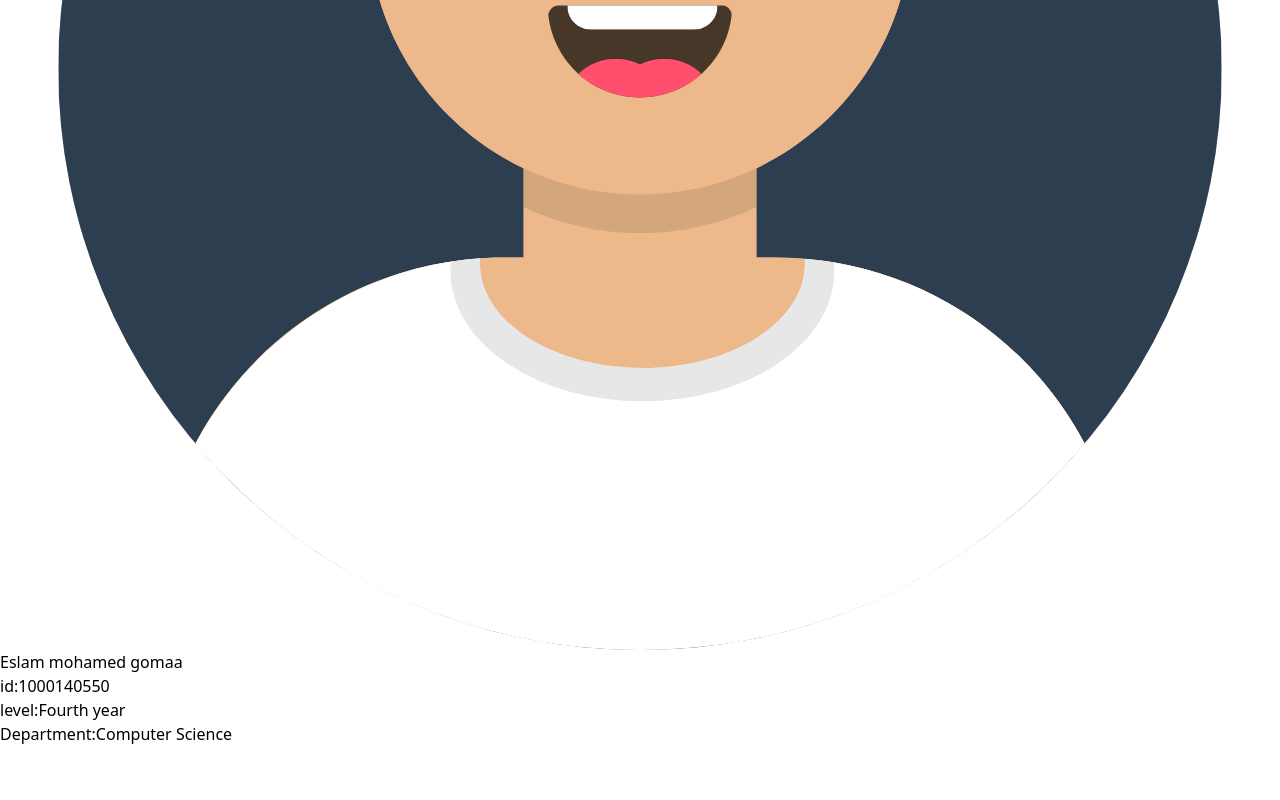
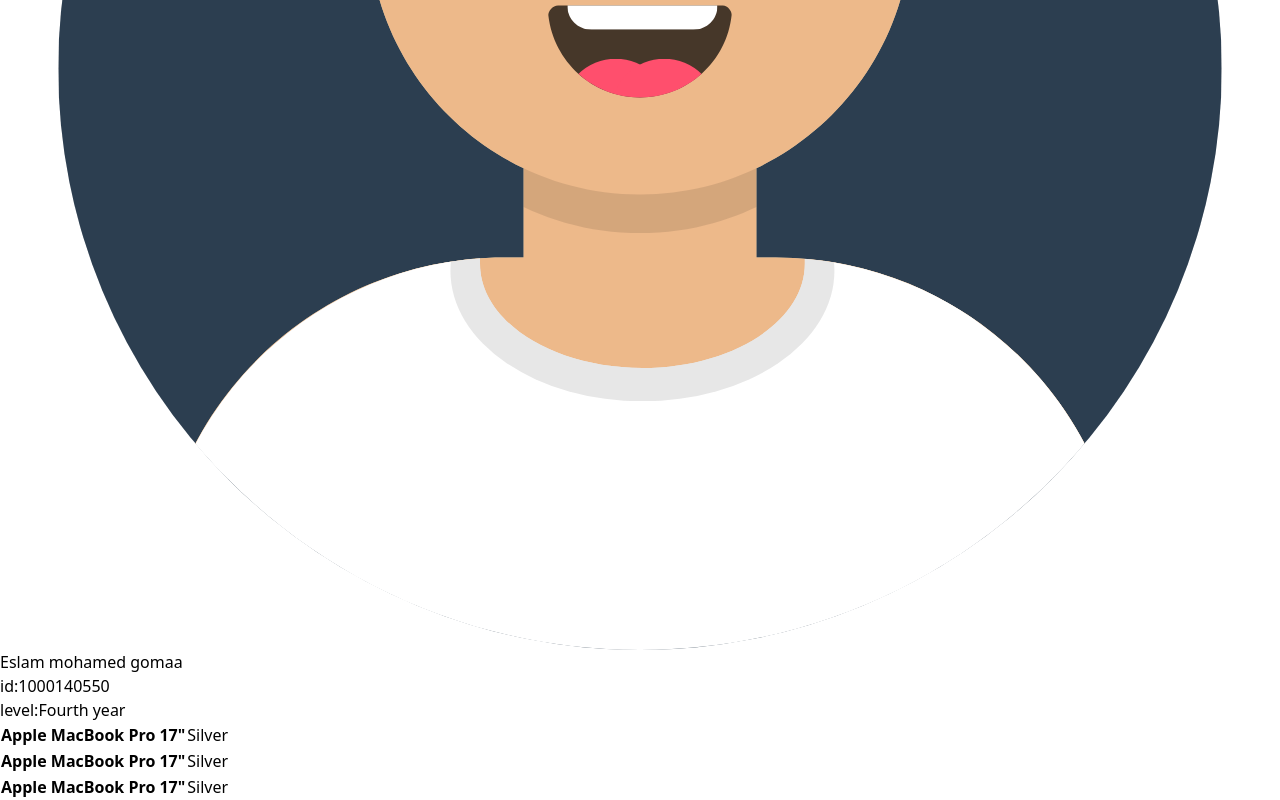
Before and after one commit to Eslam-Mohamed-G/student-portal, a React (Vite) app: page / in a window 1280 px wide. Shown: the part 6127-6927 px from the top of the page. Before the commit the page ends 6873 px from the top, so only its background shows below. Built offline with nearby package versions, Linux system fonts and the light colour scheme.

Commit message:
added home page content

```diff
--- a/src/Components/1_sidebar/SideBar.jsx
+++ b/src/Components/1_sidebar/SideBar.jsx
@@ -25,9 +25,9 @@ export default function SideBar() {
         document.documentElement.dir = i18n.language === 'ar' ? 'rtl' : 'ltr';
     }, [i18n.language]);
     return (
-        <div className={`bg-[#153e6a] text-white flex flex-col items-center gap-5 min-h-screen md:min-h-[90vh] md:rounded-3xl capitalize relative`}>
+        <div className={`bg-[#153e6a] text-white flex flex-col fixed top-0 z-50 items-center gap-5 min-h-screen md:min-h-[90vh] md:rounded-3xl capitalize md:relative`}>
             {/* responsive button */}
-            <button onClick={handleMenu} className={`'block md:hidden absolute top-4 ${isOpen ? "end-2" : ""}`}>
+            <button onClick={handleMenu} className={`'block md:hidden absolute top-6 ${isOpen ? "end-2" : "-end-10"}`}>
                 {isOpen ?
                     <svg class="w-6 h-6 text-white" aria-hidden="true" xmlns="http://www.w3.org/2000/svg" fill="none" viewBox="0 0 14 14">
                         <path stroke="currentColor" stroke-linecap="round" stroke-linejoin="round" stroke-width="2" d="m1 1 6 6m0 0 6 6M7 7l6-6M7 7l-6 6" />
@@ -40,7 +40,7 @@ export default function SideBar() {
                 }
             </button>
 
-            <div className={`${isOpen ? "w-64 px-10" : "w-12"} md:w-64 md:px-10 pt-14 transition-all duration-300 overflow-hidden`}>
+            <div className={`${isOpen ? "w-64 px-10" : "w-0"} md:w-64 md:px-10 pt-14 transition-all duration-300 overflow-hidden`}>
                 {/* avatar */}
                 <div className='flex flex-col gap-4 justify-between items-center  w-full'>
                     <div className={`md:w-32 md:h-32 ${isOpen ? "w-32 h-32" : "w-12 h-12"} transition-all duration-300`}>
--- a/src/Components/2_home/Profile.jsx
+++ b/src/Components/2_home/Profile.jsx
@@ -3,16 +3,58 @@ import avatar from "../../assets/avataaars.svg"
 
 function Profile() {
     return (
-        <div className='container '>
-            <div className=' md:px-5'>
-                <div className="flex flex-col items-center bg-[#b5c2cf] border border-gray-200 rounded-2xl shadow-sm md:flex-row md:max-w-xl">
-                    <img className="object-cover w-48" src={avatar} alt='personal-img' />
+        <div className='container md:px-5'>
+                <div className="flex items-center bg-[#b5c2cf] rounded-2xl shadow-sm md:max-w-xl md:px-5 md:py-4">
+                    <img className="object-cover w-24 md:w-36" src={avatar} alt='personal-img' />
                     <div className="flex flex-col justify-between p-4 leading-normal">
-                        <h5 className="mb-2 text-2xl font-bold tracking-tight text-[#153e6a]">Eslam mohamed gomaa</h5>
-                        <p className="mb-3 font-normal text-[#153e6a]">id:1000140550</p>
-                        <p className="mb-3 font-normal text-[#153e6a]">level:Fourth year</p>
-                        <p className="mb-3 font-normal text-[#153e6a]">Department:Computer Science</p>
+                        <h5 className="text-xl font-bold tracking-tight text-[#153e6a]">Eslam mohamed gomaa</h5>
+                        <p className="font-normal text-[#153e6a]">id:1000140550</p>
+                        <p className="font-normal text-[#153e6a]">level:Fourth year</p>
+                        {/* <p className="font-normal text-[#153e6a]">Department:Computer Science</p> */}
                     </div>
+                </div>
+
+
+            <div>
+                <div className="relative overflow-x-auto shadow-md sm:rounded-lg">
+                    <table className="w-full text-sm text-left rtl:text-right text-gray-500 dark:text-gray-400">
+                        {/* <thead className="text-xs text-gray-700 uppercase bg-gray-50 dark:bg-gray-700 dark:text-gray-400">
+                            <tr>
+                                <th scope="col" className="px-6 py-3">
+                                    Product name
+                                </th>
+                                <th scope="col" className="px-6 py-3">
+                                    Color
+                                </th>
+                            </tr>
+                        </thead> */}
+                        <tbody>
+                            <tr className="odd:bg-white odd:dark:bg-gray-900 even:bg-gray-50 even:dark:bg-gray-800 border-b dark:border-gray-700 border-gray-200">
+                                <th scope="row" className="px-6 py-4 font-medium text-gray-900 whitespace-nowrap dark:text-white">
+                                    Apple MacBook Pro 17"
+                                </th>
+                                <td className="px-6 py-4">
+                                    Silver
+                                </td>
+                            </tr>
+                            <tr className="odd:bg-white odd:dark:bg-gray-900 even:bg-gray-50 even:dark:bg-gray-800 border-b dark:border-gray-700 border-gray-200">
+                                <th scope="row" className="px-6 py-4 font-medium text-gray-900 whitespace-nowrap dark:text-white">
+                                    Apple MacBook Pro 17"
+                                </th>
+                                <td className="px-6 py-4">
+                                    Silver
+                                </td>
+                            </tr>
+                            <tr className="odd:bg-white odd:dark:bg-gray-900 even:bg-gray-50 even:dark:bg-gray-800 border-b dark:border-gray-700 border-gray-200">
+                                <th scope="row" className="px-6 py-4 font-medium text-gray-900 whitespace-nowrap dark:text-white">
+                                    Apple MacBook Pro 17"
+                                </th>
+                                <td className="px-6 py-4">
+                                    Silver
+                                </td>
+                            </tr>
+                        </tbody>
+                    </table>
                 </div>
             </div>
         </div>
--- a/src/Components/layout/Layout.jsx
+++ b/src/Components/layout/Layout.jsx
@@ -6,9 +6,10 @@ function Layout() {
     return (
         <div className='flex items-center h-screen justify-center md:px-10'>
             <div className=''>
+                <div className='bg-[#153e6a] h-20 w-full fixed top-0 rounded-es-3xl rounded-ee-3xl md:hidden' />
                 <SideBar />
             </div>
-            <div className='flex-1 h-screen'>
+            <div className='flex-1 h-screen mt-48 mx-4'>
                 <Outlet />
             </div>
         </div>
```
